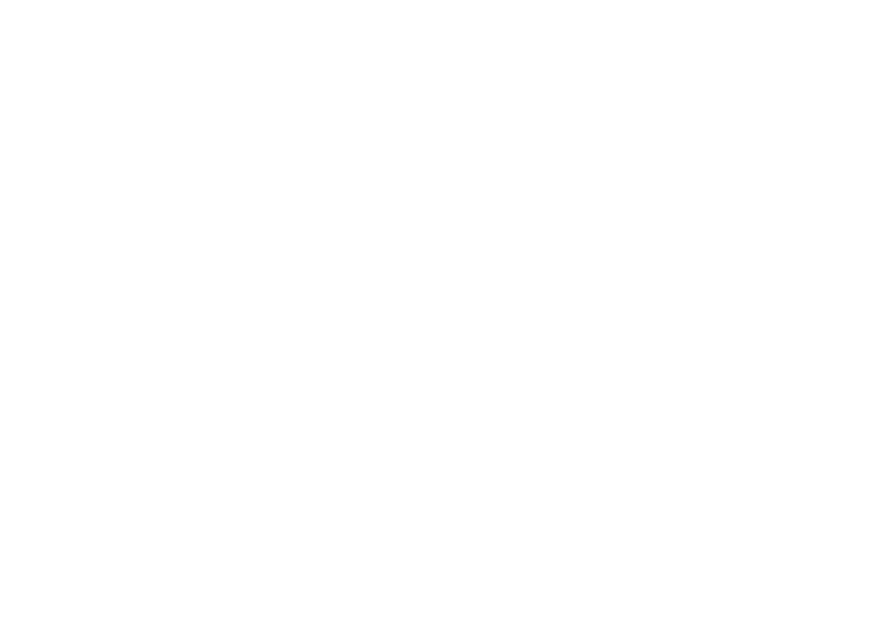
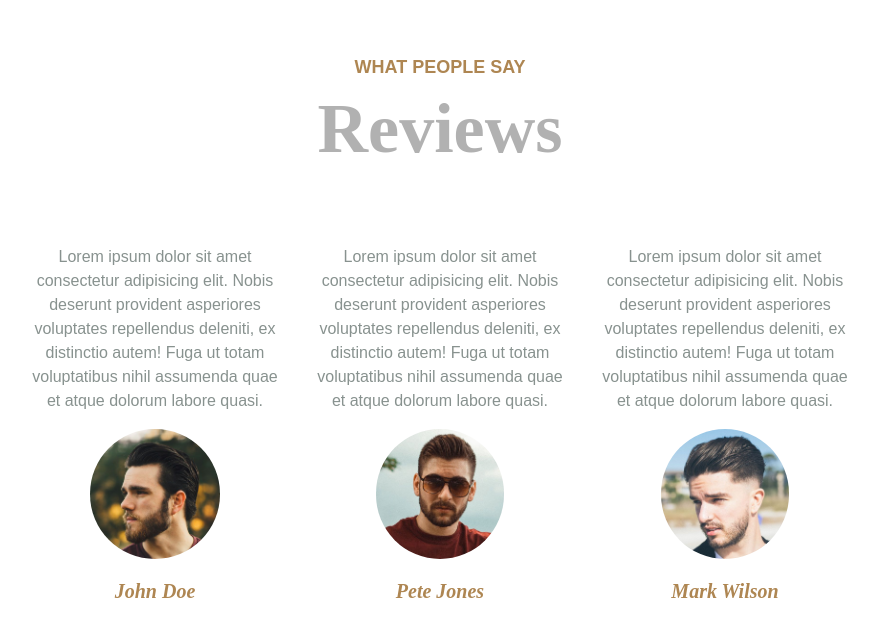
Before and after one commit to GianmarcoRuffi/proj-html-vuejs, a Vue app: page / in a window 1280 px wide. Shown: the part 3933-4570 px from the top of the page, without its empty margins (200-1078 px from the left). Before the commit the page ends 3430 px from the top, so only its background shows below. Built offline with nearby package versions, Linux system fonts and the light colour scheme; a small style sheet from the web is missing.

Commit message:
Aggiunte Reviews

```diff
--- a/src/App.vue
+++ b/src/App.vue
@@ -4,6 +4,7 @@
     <Award />
     <services />
     <products />
+    <reviews />
   </div>
 </template>
 
@@ -12,10 +13,11 @@
 import Award from "./components/Award.vue";
 import Services from "./components/Services.vue";
 import Products from "./components/Products.vue";
+import Reviews from "./components/Reviews.vue";
 
 export default {
   name: "App",
-  components: { Header, Award, Services, Products },
+  components: { Header, Award, Services, Products, Reviews },
 };
 </script>
 
--- /dev/null
+++ b/src/components/CardReviews.vue
@@ -0,0 +1,62 @@
+<template>
+  <div
+    class="component-card col-3 d-flex flex-column justify-content-center align-items-center"
+  >
+    <p>
+      {{ text }}
+    </p>
+
+    <img
+      :src="require(`../assets/img/${imgURL}`)"
+      alt="service"
+      class="img-fluid"
+    />
+    <h5>{{ name }}</h5>
+  </div>
+</template>
+
+<script>
+export default {
+  name: "CardReviews",
+
+  props: {
+    imgURL: String,
+    name: String,
+    text: String,
+  },
+};
+</script>
+
+<style scoped lang="scss">
+@import "./src/styles/vars.scss";
+
+img {
+  height: 30%;
+}
+
+.component-card {
+  text-align: center;
+
+  img {
+    border-radius: 50%;
+    height: 25%;
+  }
+
+  h5 {
+    color: $ochre;
+    font-weight: bold;
+    font-style: italic;
+    padding-top: 20px;
+    padding-bottom: 20px;
+  }
+
+  p {
+    color: #88928f;
+    font-family: Arial, Helvetica, sans-serif;
+  }
+}
+
+.ochre {
+  color: $ochre;
+}
+</style>
--- /dev/null
+++ b/src/components/Reviews.vue
@@ -0,0 +1,53 @@
+<template>
+  <section id="reviews">
+    <div
+      class="container h-100 d-flex flex-column justify-content-end align-items-center"
+    >
+      <div class="row">
+        <titles text1="What people say" text2="Reviews" />
+      </div>
+      <div class="row justify-content-center">
+        <card-reviews
+          imgURL="avadabarbers-trimcut-gallery6.jpg"
+          name="John Doe  "
+          text="Lorem ipsum dolor sit amet consectetur adipisicing elit. Nobis deserunt provident asperiores voluptates repellendus deleniti, ex distinctio autem! Fuga ut totam voluptatibus nihil assumenda quae et atque dolorum labore quasi."
+        />
+        <card-reviews
+          imgURL="avadabarbers-trimcut-gallery7.jpg"
+          name="Pete Jones"
+          text="Lorem ipsum dolor sit amet consectetur adipisicing elit. Nobis deserunt provident asperiores voluptates repellendus deleniti, ex distinctio autem! Fuga ut totam voluptatibus nihil assumenda quae et atque dolorum labore quasi."
+        />
+        <card-reviews
+          imgURL="avadabarbers-trimcut-gallery3.jpg"
+          name="Mark Wilson"
+          text="Lorem ipsum dolor sit amet consectetur adipisicing elit. Nobis deserunt provident asperiores voluptates repellendus deleniti, ex distinctio autem! Fuga ut totam voluptatibus nihil assumenda quae et atque dolorum labore quasi."
+        />
+      </div>
+    </div>
+  </section>
+</template>
+
+<script>
+import Titles from "./Titles.vue";
+import CardReviews from "./CardReviews.vue";
+export default {
+  components: { Titles, CardReviews },
+  name: "Services",
+};
+</script>
+
+<style scoped lang="scss">
+@import "./src/styles/vars.scss";
+
+#reviews {
+  height: 1200px;
+  position: relative;
+}
+
+.triangle {
+  position: absolute;
+  bottom: 0;
+  width: 100vw;
+  transform: rotate(180deg);
+}
+</style>
```
